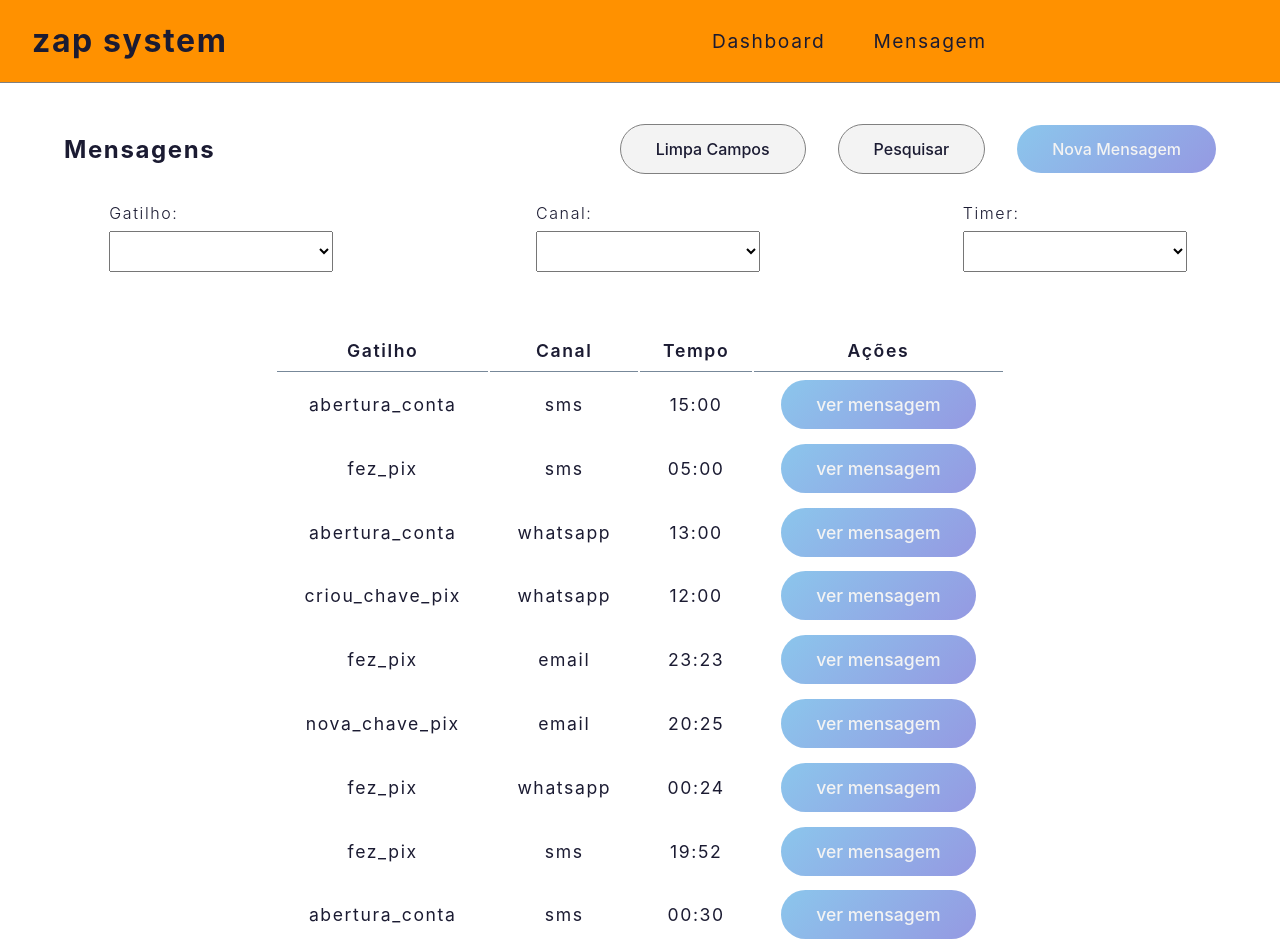
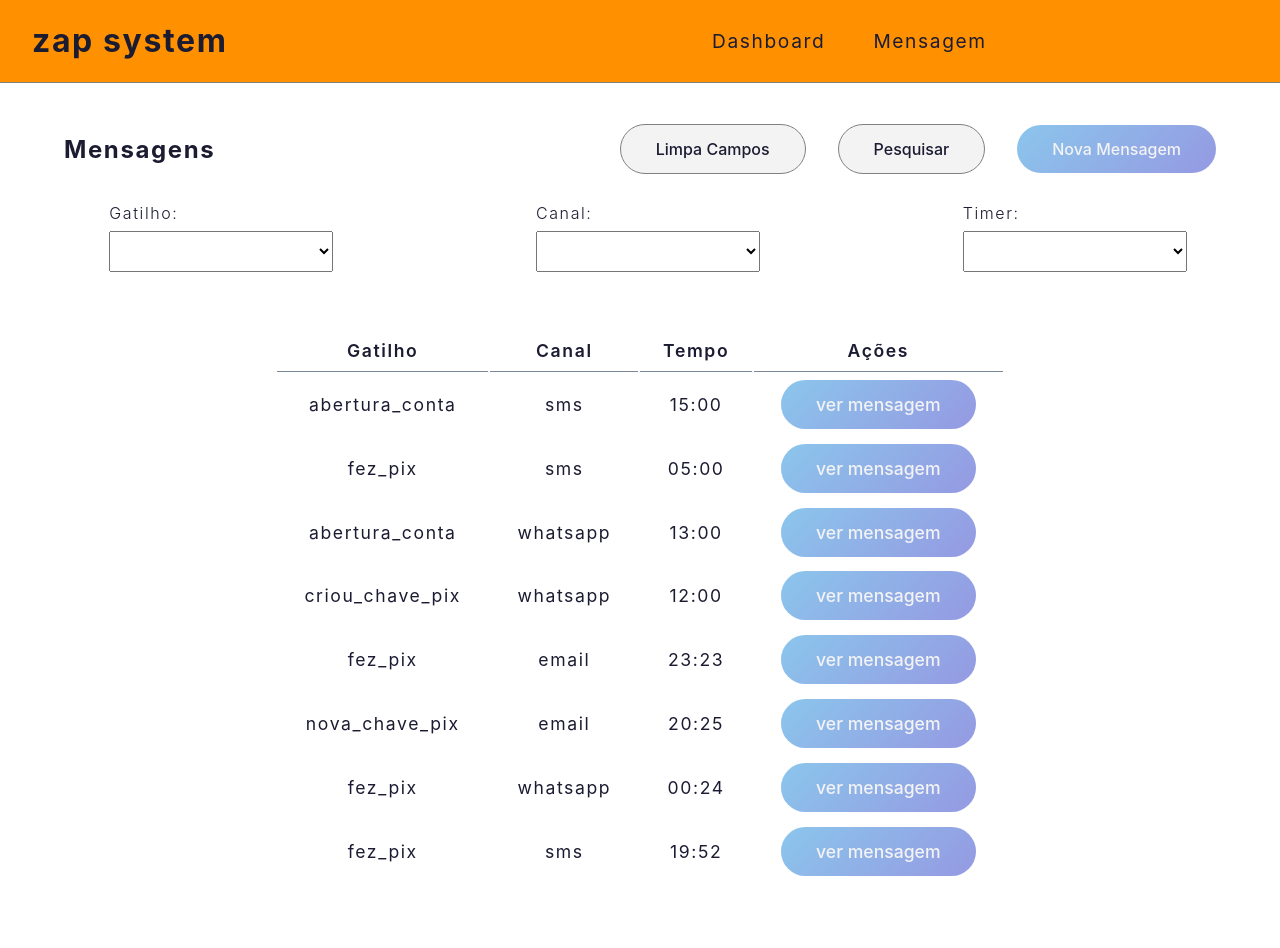
Before and after one commit to mrcomputer2018/projeto2, a React (Create React App) app: page / in a window 1280 px wide. After the commit the page ends 884 px from the top, so only its background shows below. Built offline with nearby package versions, Linux system fonts and the light colour scheme; data requests are answered from the project's data file.

Commit message:
acertos em cadastro #07

```diff
--- a/src/data/server.json
+++ b/src/data/server.json
@@ -55,13 +55,6 @@
       "trigger": "fez_pix",
       "timer": "19:52",
       "message": "testando agora o modal"
-    },
-    {
-      "id": 1631747023054,
-      "channel": "sms",
-      "trigger": "abertura_conta",
-      "timer": "00:30",
-      "message": "testando agora o modal #02"
     }
   ],
   "channels": [
--- a/src/pages/Cadastro.jsx
+++ b/src/pages/Cadastro.jsx
@@ -10,7 +10,6 @@ const Cadastro = () => {
         history.push('/');
     };
 
-    const [ id, setId ] = useState(25)
     const [ trigger, setTrigger ] = useState('')
     const [ channel, setChannel ] = useState('')
     const [ timer, setTimer ] = useState('')
@@ -33,7 +32,7 @@ const Cadastro = () => {
             Swal.fire({
                 position: 'center',
                 icon: 'success',
-                title: 'Cadastro feito com sucesso!!!',
+                title: 'Cadastrado com sucesso!!!',
                 showConfirmButton: false,
                 timer: 1500
             })
```
